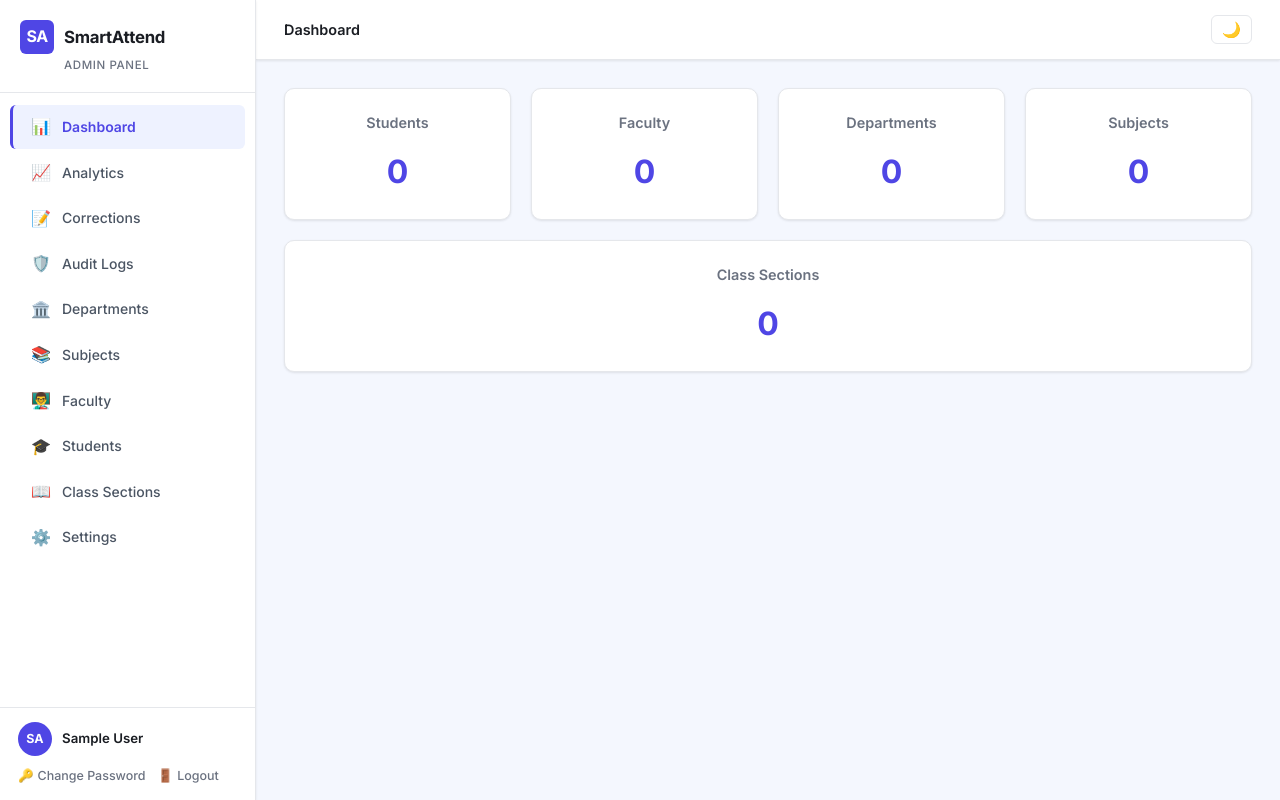
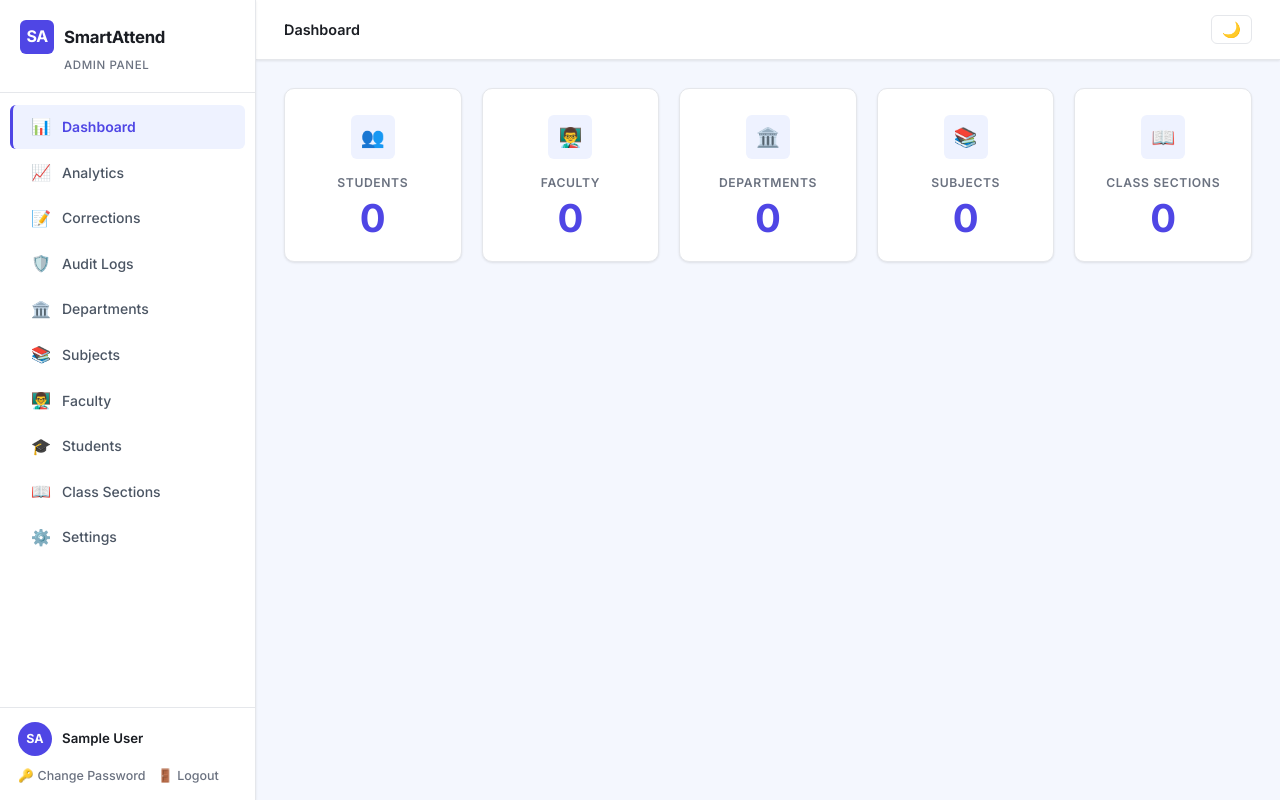
Before and after one commit to thesurajshaw/SmartAttend, a Flask app: page /admin/dashboard in a window 1280 px wide. Run offline with Flask 3, Linux system fonts and the light colour scheme; the visitor is signed in with stand-in values (Sample User, id 1); data that the repository does not hold is empty.

Commit message:
Refine dashboard cards and layouts

```diff
--- a/app/static/css/style.css
+++ b/app/static/css/style.css
@@ -704,4 +704,75 @@ a:hover {
     .content-area {
         padding: 16px;
     }
+
+    .stat-grid {
+        grid-template-columns: repeat(2, 1fr);
+    }
+
+    .cards-grid {
+        grid-template-columns: 1fr;
+    }
 }
+
+/* ===========================================================
+   PHASE 2 — Dashboard Card Enhancements
+   Appended below; no existing rules above were changed.
+   =========================================================== */
+
+/* Stat grid — replaces inline flex on admin dashboard */
+.stat-grid {
+    display: grid;
+    grid-template-columns: repeat(auto-fit, minmax(175px, 1fr));
+    gap: 20px;
+}
+
+/* Cards grid — for subject cards (student) & section cards (faculty) */
+.cards-grid {
+    display: grid;
+    grid-template-columns: repeat(auto-fit, minmax(320px, 1fr));
+    gap: 20px;
+}
+
+/* Stat card: centred layout */
+.stat-card {
+    text-align: center;
+    padding: 26px 20px 22px;
+}
+
+/* Small decorative icon pill at top of each stat card */
+.stat-card .stat-icon {
+    width: 44px;
+    height: 44px;
+    border-radius: var(--radius-sm);
+    background: var(--accent-light);
+    display: flex;
+    align-items: center;
+    justify-content: center;
+    font-size: 1.2rem;
+    margin: 0 auto 14px;
+}
+
+/* Uppercase label (e.g. "STUDENTS") */
+.stat-card .stat-label {
+    font-size: 0.76rem;
+    font-weight: 600;
+    text-transform: uppercase;
+    letter-spacing: 0.6px;
+    color: var(--text-secondary);
+    margin-bottom: 6px;
+}
+
+/* Large bold number */
+.stat-card .stat-number {
+    font-size: 2.4rem;
+    font-weight: 700;
+    line-height: 1.05;
+    color: var(--accent);
+    margin: 0;
+}
+
+/* Welcome banner — coloured left-border strip */
+.welcome-banner {
+    border-left: 4px solid var(--accent);
+    margin-bottom: 24px;
+}
--- a/app/templates/admin/dashboard.html
+++ b/app/templates/admin/dashboard.html
@@ -5,26 +5,31 @@
 {% endblock %}
 
 {% block content %}
-<div style="display: flex; gap: 20px; flex-wrap: wrap;">
-    <div class="card" style="flex: 1; min-width: 200px; text-align: center;">
-        <h3 style="color: var(--text-secondary); font-size: 0.9rem;">Students</h3>
-        <p style="font-size: 2rem; font-weight: bold; color: var(--accent);">{{ stats.students }}</p>
+<div class="stat-grid">
+    <div class="card stat-card">
+        <div class="stat-icon">👥</div>
+        <h3 class="stat-label">Students</h3>
+        <p class="stat-number">{{ stats.students }}</p>
     </div>
-    <div class="card" style="flex: 1; min-width: 200px; text-align: center;">
-        <h3 style="color: var(--text-secondary); font-size: 0.9rem;">Faculty</h3>
-        <p style="font-size: 2rem; font-weight: bold; color: var(--accent);">{{ stats.faculty }}</p>
+    <div class="card stat-card">
+        <div class="stat-icon">👨‍🏫</div>
+        <h3 class="stat-label">Faculty</h3>
+        <p class="stat-number">{{ stats.faculty }}</p>
     </div>
-    <div class="card" style="flex: 1; min-width: 200px; text-align: center;">
-        <h3 style="color: var(--text-secondary); font-size: 0.9rem;">Departments</h3>
-        <p style="font-size: 2rem; font-weight: bold; color: var(--accent);">{{ stats.departments }}</p>
+    <div class="card stat-card">
+        <div class="stat-icon">🏛️</div>
+        <h3 class="stat-label">Departments</h3>
+        <p class="stat-number">{{ stats.departments }}</p>
     </div>
-    <div class="card" style="flex: 1; min-width: 200px; text-align: center;">
-        <h3 style="color: var(--text-secondary); font-size: 0.9rem;">Subjects</h3>
-        <p style="font-size: 2rem; font-weight: bold; color: var(--accent);">{{ stats.subjects }}</p>
+    <div class="card stat-card">
+        <div class="stat-icon">📚</div>
+        <h3 class="stat-label">Subjects</h3>
+        <p class="stat-number">{{ stats.subjects }}</p>
     </div>
-    <div class="card" style="flex: 1; min-width: 200px; text-align: center;">
-        <h3 style="color: var(--text-secondary); font-size: 0.9rem;">Class Sections</h3>
-        <p style="font-size: 2rem; font-weight: bold; color: var(--accent);">{{ stats.sections }}</p>
+    <div class="card stat-card">
+        <div class="stat-icon">📖</div>
+        <h3 class="stat-label">Class Sections</h3>
+        <p class="stat-number">{{ stats.sections }}</p>
     </div>
 </div>
 {% endblock %}
--- a/app/templates/faculty/dashboard.html
+++ b/app/templates/faculty/dashboard.html
@@ -5,14 +5,14 @@
 {% endblock %}
 
 {% block content %}
-<div class="card" style="margin-bottom: 24px;">
+<div class="card welcome-banner">
     <h2>Welcome, {{ current_user.full_name }}!</h2>
     <p style="color: var(--text-secondary);">You are assigned to {{ sections|length }} class section(s).</p>
 </div>
 
-<div style="display: flex; gap: 20px; flex-wrap: wrap;">
+<div class="cards-grid">
     {% for section in sections %}
-    <div class="card" style="flex: 1; min-width: 300px;">
+    <div class="card">
         <div style="display: flex; justify-content: space-between; align-items: flex-start; margin-bottom: 16px;">
             <div>
                 <h3 style="margin: 0; color: var(--accent);">{{ section.subject.code }}</h3>
--- a/app/templates/student/dashboard.html
+++ b/app/templates/student/dashboard.html
@@ -3,7 +3,7 @@
 {% block breadcrumb %}<span>Dashboard</span>{% endblock %}
 
 {% block content %}
-<div class="card" style="margin-bottom: 24px;">
+<div class="card welcome-banner">
     <h2 style="margin: 0;">Welcome, {{ current_user.full_name }}!</h2>
     <p style="color: var(--text-secondary); margin-top: 4px;">
         {{ current_user.student_profile.roll_no }} •
@@ -15,9 +15,9 @@
 {% if not subjects %}
     <div class="card"><p>You are not enrolled in any subjects yet.</p></div>
 {% else %}
-<div style="display: flex; gap: 20px; flex-wrap: wrap;">
+<div class="cards-grid">
     {% for subj in subjects %}
-    <div class="card" style="flex: 1; min-width: 320px;">
+    <div class="card">
         <div style="display: flex; justify-content: space-between; align-items: flex-start; margin-bottom: 12px;">
             <div>
                 <h3 style="margin: 0; color: var(--accent);">{{ subj.subject_code }}</h3>
```
